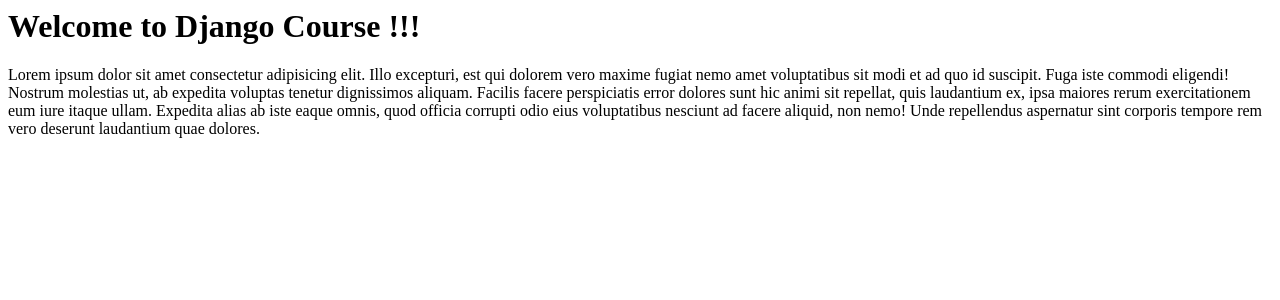
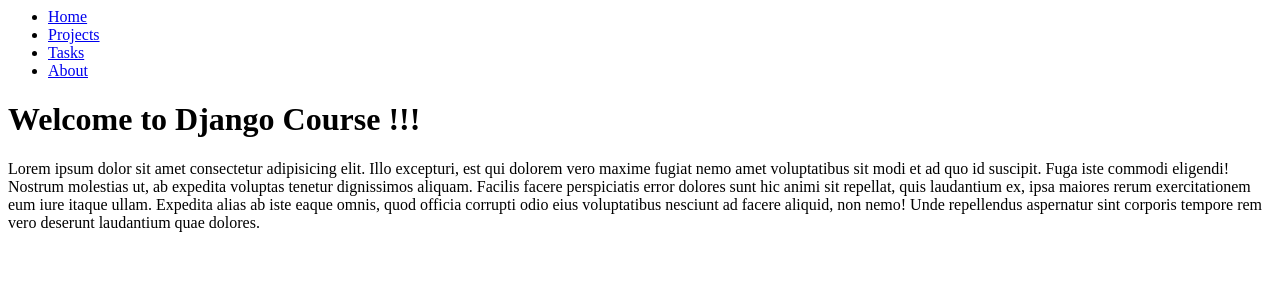
Before and after one commit to Hacedor2003/Proyecto-Django, a Django app: page / in a window 1280 px wide. Shown: the top 300 px of the page. Run offline with Django 4.2, Linux system fonts and the light colour scheme.

Commit message:
Navegacion entre paginas

```diff
--- a/myapp/templates/about.html
+++ b/myapp/templates/about.html
@@ -1,5 +1,9 @@
+{% extends "base.html" %}
+
+{% block content %}
 <h1>About</h1>
 <p>Lorem ipsum dolor sit amet consectetur adipisicing elit. Illo excepturi, est qui dolorem vero maxime fugiat nemo amet voluptatibus sit modi et ad quo id suscipit. Fuga iste commodi eligendi! Nostrum molestias ut, ab expedita voluptas tenetur dignissimos aliquam. Facilis facere perspiciatis error dolores sunt hic animi sit repellat, quis laudantium ex, ipsa maiores rerum exercitationem eum iure itaque ullam. Expedita alias ab iste eaque omnis, quod officia corrupti odio eius voluptatibus nesciunt ad facere aliquid, non nemo! Unde repellendus aspernatur sint corporis tempore rem vero deserunt laudantium quae dolores.</p>
 
 
 <h2> Pagina creada por  {{username}} </h2>
+{% endblock content %}
--- /dev/null
+++ b/myapp/templates/base.html
@@ -0,0 +1,11 @@
+<nav>
+  <ul>
+    <li><a href="/">Home</a></li>
+    <li><a href="/projects">Projects</a></li>
+    <li><a href="/task">Tasks</a></li>
+    <li><a href="/about">About</a></li>
+  </ul>
+</nav>
+
+{% block content %}
+{% endblock  %}
--- a/myapp/templates/index.html
+++ b/myapp/templates/index.html
@@ -1,2 +1,7 @@
+
+{% extends "base.html" %}
+
+{% block content  %}
 <h1> {{title}} </h1>
 <p>Lorem ipsum dolor sit amet consectetur adipisicing elit. Illo excepturi, est qui dolorem vero maxime fugiat nemo amet voluptatibus sit modi et ad quo id suscipit. Fuga iste commodi eligendi! Nostrum molestias ut, ab expedita voluptas tenetur dignissimos aliquam. Facilis facere perspiciatis error dolores sunt hic animi sit repellat, quis laudantium ex, ipsa maiores rerum exercitationem eum iure itaque ullam. Expedita alias ab iste eaque omnis, quod officia corrupti odio eius voluptatibus nesciunt ad facere aliquid, non nemo! Unde repellendus aspernatur sint corporis tempore rem vero deserunt laudantium quae dolores.</p>
+{% endblock  %}
--- a/myapp/templates/projects.html
+++ b/myapp/templates/projects.html
@@ -1,3 +1,7 @@
+{% extends "base.html" %}
+
+
+{% block content %}
 <h1>Projects</h1>
 
 {%for project in projects %}
@@ -9,3 +13,4 @@
 </article>
 
 {% endfor %}
+{% endblock  %}
--- a/myapp/templates/task.html
+++ b/myapp/templates/task.html
@@ -1,3 +1,7 @@
+{% extends "base.html" %}
+
+
+{% block content %}
 <h1>Tasks</h1>
 
 {% for task in tasks%}
@@ -15,3 +19,4 @@
 
 
 {% endfor %}
+{% endblock  %}
```
